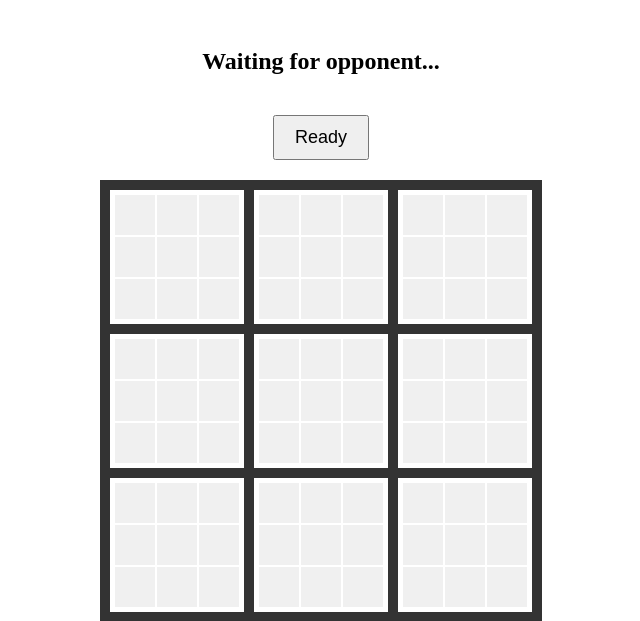
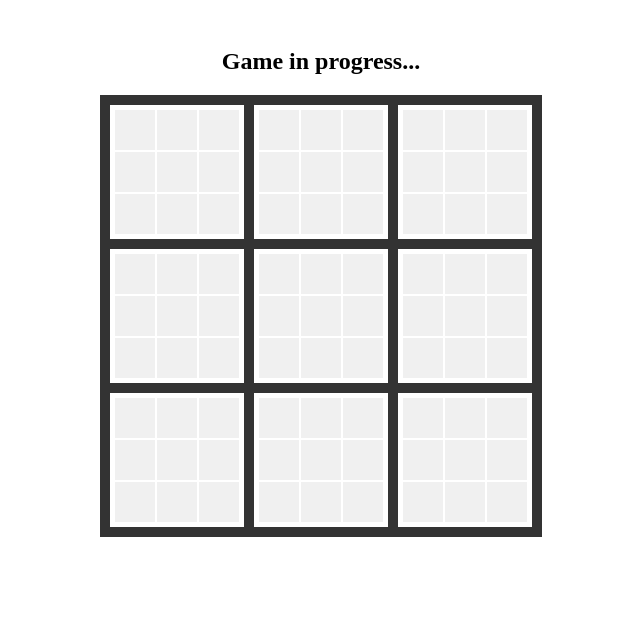
Before and after one commit to huynguyentuank22/CO309B_Computer_Network_mr, a Flask app: page /game in a window 1280 px wide. Shown: the top 621 px of the page, without its empty margins (319-959 px from the left). Run offline with Flask 3, Linux system fonts and the light colour scheme; the visitor is signed in with stand-in values (Sample User, id 1); some libraries are stand-ins or nearby versions.

Commit message:
update game

```diff
--- a/app.py
+++ b/app.py
@@ -256,17 +256,19 @@
         return jsonify({'success': False}), 404
 
     # Randomly choose who goes first
-    game.my_turn = random.choice([True, False])
+    is_first = random.choice([True, False])
+    game.start_game(is_first)
 
     # Notify opponent
-    peer.send_message({
-        'type': 'GAME_START',
-        'first_player': game.my_turn
-    })
+    if peer.is_connected:
+        peer.send_message({
+            'type': 'GAME_START',
+            'first_player': not is_first  # Opposite for opponent
+        })
 
     return jsonify({
         'success': True,
-        'first_player': game.my_turn
+        'first_player': is_first
     })
 
 @app.route('/make_move', methods=['POST'])
--- a/static/js/game.js
+++ b/static/js/game.js
@@ -1,22 +1,40 @@
 class UltimateTicTacToeGame {
     constructor() {
         this.currentBoard = null;  // Which sub-board to play in (null means any)
-        this.isReady = false;
-        this.opponentReady = false;
-        this.gameStarted = false;
+        this.gameStarted = true;  // Game starts immediately
         this.myTurn = false;
         this.symbol = null;  // 'X' or 'O'
 
         this.setupBoard();
-        this.setupReadyButton();
         this.startConnectionCheck();
+        this.initializeGame();
+    }
+
+    async initializeGame() {
+        try {
+            const response = await fetch('/start_game', {
+                method: 'POST',
+                headers: {
+                    'Content-Type': 'application/json'
+                }
+            });
+
+            const result = await response.json();
+            if (result.success) {
+                this.myTurn = result.first_player;
+                this.symbol = this.myTurn ? 'X' : 'O';
+                this.updateStatus();
+                this.highlightPlayableBoard();
+            }
+        } catch (error) {
+            console.error('Error starting game:', error);
+        }
     }
 
     setupBoard() {
         const board = document.getElementById('gameBoard');
         board.innerHTML = '';
 
-        // Create 3x3 grid of sub-boards
         for (let i = 0; i < 3; i++) {
             for (let j = 0; j < 3; j++) {
                 const subBoard = document.createElement('div');
@@ -24,7 +42,6 @@
                 subBoard.dataset.row = i;
                 subBoard.dataset.col = j;
 
-                // Create 3x3 grid of cells for each sub-board
                 for (let m = 0; m < 3; m++) {
                     for (let n = 0; n < 3; n++) {
                         const cell = document.createElement('div');
@@ -43,37 +60,8 @@
         }
     }
 
-    setupReadyButton() {
-        const readyBtn = document.getElementById('ready-btn');
-        readyBtn.addEventListener('click', async () => {
-            try {
-                const response = await fetch('/player_ready', {
-                    method: 'POST',
-                    headers: {
-                        'Content-Type': 'application/json'
-                    },
-                    body: JSON.stringify({ ready: true })
-                });
-
-                const result = await response.json();
-                if (result.success) {
-                    this.isReady = true;
-                    readyBtn.disabled = true;
-
-                    if (result.both_ready) {
-                        this.startCountdown();
-                    } else {
-                        document.getElementById('status').textContent = 'Waiting for opponent...';
-                    }
-                }
-            } catch (error) {
-                console.error('Error marking ready:', error);
-            }
-        });
-    }
-
     async handleMove(event) {
-        if (!this.gameStarted || !this.myTurn) return;
+        if (!this.myTurn) return;
 
         const cell = event.target;
         const mainRow = parseInt(cell.dataset.mainRow);
@@ -81,13 +69,11 @@
         const subRow = parseInt(cell.dataset.subRow);
         const subCol = parseInt(cell.dataset.subCol);
 
-        // Check if move is valid for current sub-board
         if (this.currentBoard &&
             (mainRow !== this.currentBoard[0] || mainCol !== this.currentBoard[1])) {
             return;
         }
 
-        // Make move
         const response = await fetch('/make_move', {
             method: 'POST',
             headers: {
@@ -108,7 +94,7 @@
             this.updateStatus();
 
             if (result.game_over) {
-                this.handleGameOver(result.winner);
+                this.handleGameOver(this.symbol);
             } else {
                 this.currentBoard = result.next_board;
                 this.highlightPlayableBoard();
@@ -116,80 +102,14 @@
         }
     }
 
-    highlightPlayableBoard() {
-        // Remove previous highlights
-        document.querySelectorAll('.cell').forEach(cell => {
-            cell.classList.remove('playable');
-        });
-
-        // Highlight new playable cells
-        if (this.currentBoard) {
-            const [row, col] = this.currentBoard;
-            document.querySelectorAll(
-                `.cell[data-main-row="${row}"][data-main-col="${col}"]`
-            ).forEach(cell => {
-                if (!cell.textContent) {  // Only highlight empty cells
-                    cell.classList.add('playable');
-                }
-            });
-        } else {
-            // If can play anywhere, highlight all empty cells
-            document.querySelectorAll('.cell').forEach(cell => {
-                if (!cell.textContent) {
-                    cell.classList.add('playable');
-                }
-            });
-        }
-    }
-
-    startCountdown() {
-        const countdownDiv = document.getElementById('countdown');
-        countdownDiv.style.display = 'block';
-        let count = 3;
-
-        const interval = setInterval(() => {
-            if (count > 0) {
-                countdownDiv.textContent = count;
-                count--;
-            } else {
-                clearInterval(interval);
-                countdownDiv.style.display = 'none';
-                this.startGame();
-            }
-        }, 1000);
-    }
-
-    async startGame() {
-        const response = await fetch('/start_game', {
-            method: 'POST',
-            headers: {
-                'Content-Type': 'application/json'
-            }
-        });
-
-        const result = await response.json();
-        if (result.success) {
-            this.gameStarted = true;
-            this.myTurn = result.first_player;
-            this.symbol = this.myTurn ? 'X' : 'O';
-            this.updateStatus();
-            this.highlightPlayableBoard();
-        }
-    }
-
     updateStatus() {
         const status = document.getElementById('status');
-        if (!this.gameStarted) {
-            status.textContent = 'Waiting for game to start...';
-        } else {
-            status.textContent = this.myTurn ? 'Your turn!' : "Opponent's turn";
-        }
+        status.textContent = this.myTurn ? 'Your turn!' : "Opponent's turn";
     }
 
     handleGameOver(winner) {
         const status = document.getElementById('status');
         status.textContent = winner === this.symbol ? 'You won!' : 'You lost!';
-        // Disable all cells
         document.querySelectorAll('.cell').forEach(cell => {
             cell.style.pointerEvents = 'none';
         });
@@ -202,7 +122,7 @@
                 const data = await response.json();
 
                 if (!data.connected) {
-                    alert(data.status || 'Connection lost');
+                    alert('Opponent disconnected');
                     window.location.href = '/lobby';
                 } else if (data.game_status) {
                     this.handleGameStatus(data.game_status);
@@ -214,19 +134,7 @@
     }
 
     handleGameStatus(status) {
-        if (status.type === 'PLAYER_READY') {
-            this.opponentReady = true;
-            if (this.isReady && this.opponentReady) {
-                this.startCountdown();
-            }
-        } else if (status.type === 'GAME_START') {
-            this.gameStarted = true;
-            this.myTurn = status.first_player;
-            this.symbol = this.myTurn ? 'X' : 'O';
-            this.updateStatus();
-            this.highlightPlayableBoard();
-        } else if (status.type === 'MOVE') {
-            // Handle opponent's move
+        if (status.type === 'MOVE') {
             const cell = document.querySelector(
                 `.cell[data-main-row="${status.main_row}"]` +
                 `[data-main-col="${status.main_col}"]` +
@@ -239,11 +147,34 @@
                 this.myTurn = true;
                 this.updateStatus();
 
-                // Update current board based on opponent's move
-                this.currentBoard = this.board[status.sub_row][status.sub_col][0][0] === '' ?
-                    [status.sub_row, status.sub_col] : null;
+                this.currentBoard = [status.sub_row, status.sub_col];
                 this.highlightPlayableBoard();
             }
+        }
+    }
+
+    highlightPlayableBoard() {
+        // Remove previous highlights
+        document.querySelectorAll('.cell').forEach(cell => {
+            cell.classList.remove('playable');
+        });
+
+        // Add highlights to playable cells
+        if (this.currentBoard) {
+            const [row, col] = this.currentBoard;
+            document.querySelectorAll(
+                `.cell[data-main-row="${row}"][data-main-col="${col}"]`
+            ).forEach(cell => {
+                if (!cell.textContent) {
+                    cell.classList.add('playable');
+                }
+            });
+        } else {
+            document.querySelectorAll('.cell').forEach(cell => {
+                if (!cell.textContent) {
+                    cell.classList.add('playable');
+                }
+            });
         }
     }
 }
--- a/templates/game.html
+++ b/templates/game.html
@@ -59,37 +59,13 @@
             font-size: 24px;
             font-weight: bold;
         }
-
-        #ready-btn {
-            padding: 10px 20px;
-            font-size: 18px;
-            margin: 20px;
-            cursor: pointer;
-        }
-
-        .waiting-message {
-            font-size: 20px;
-            color: #666;
-            margin: 20px;
-        }
-
-        #countdown {
-            font-size: 48px;
-            font-weight: bold;
-            color: #2196F3;
-            margin: 20px;
-            display: none;
-        }
     </style>
 </head>
 <body>
     <div class="game-container">
-        <div class="status" id="status">Waiting for opponent...</div>
-        <div id="countdown"></div>
-        <button id="ready-btn">Ready</button>
+        <div class="status" id="status">Game in progress...</div>
         <div class="ultimate-board" id="gameBoard"></div>
     </div>
-    <script src="https://cdnjs.cloudflare.com/ajax/libs/socket.io/4.0.1/socket.io.js"></script>
     <script src="/static/js/game.js"></script>
 </body>
 </html>
```
